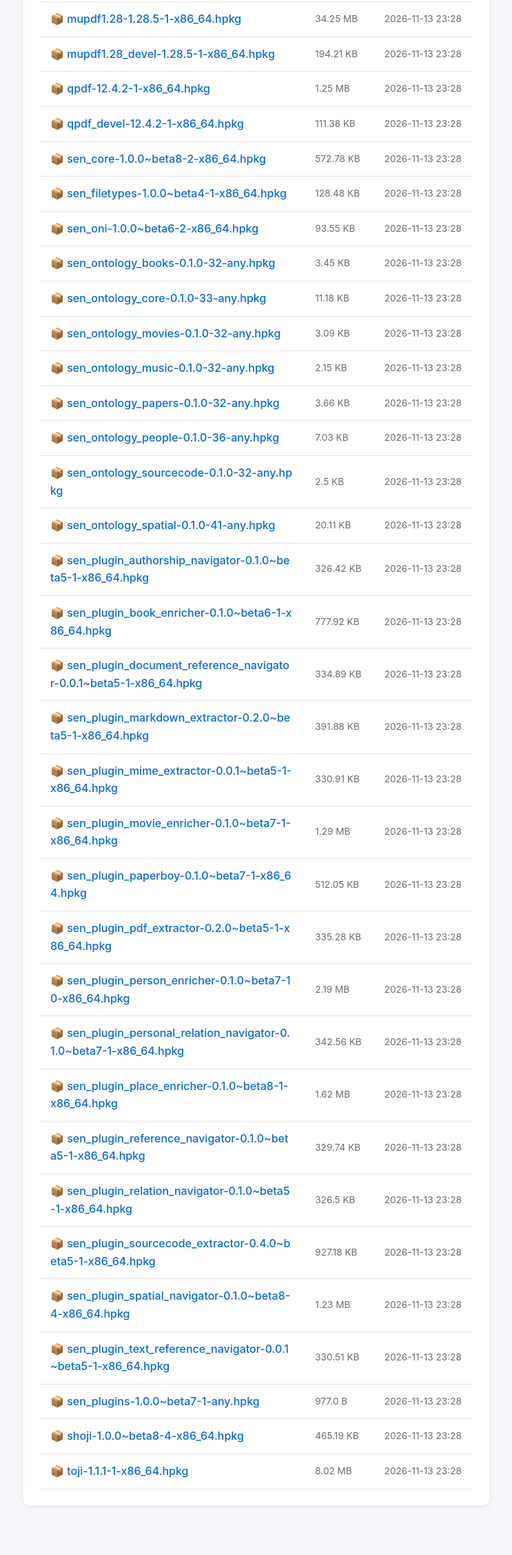
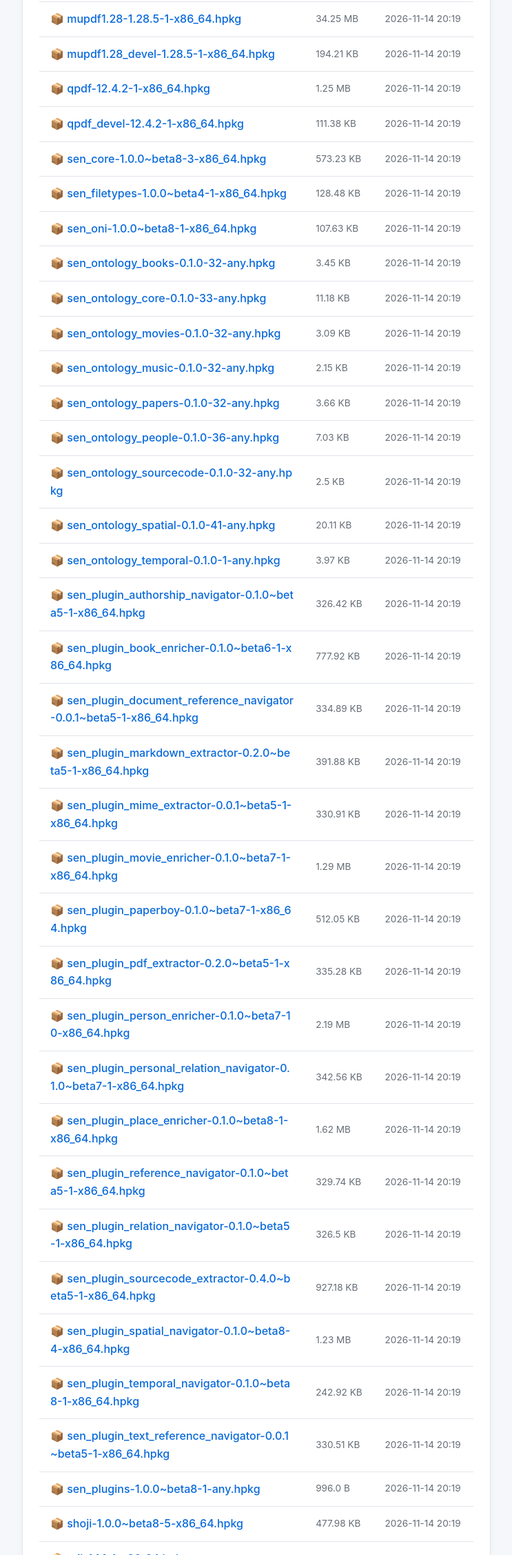
Before and after one commit to sen-laboratories/kiri, a plain HTML site: page x86_64/packages/index.html in a window 1280 px wide. Shown: the part 546-2800 px from the top of the page at 69% size, without its empty margins (268-1011 px from the left). Drawn offline with Linux system fonts and the light colour scheme.

Commit message:
Update the repository index

```diff
--- a/x86_64/packages/index.html
+++ b/x86_64/packages/index.html
@@ -61,187 +61,197 @@
         <tr>
           <td><a href="akita-1.0.0~beta7-3-x86_64.hpkg" class="file-link">📦 akita-1.0.0~beta7-3-x86_64.hpkg</a></td>
           <td class="file-size">940.46 KB</td>
-          <td class="file-date">2026-11-13 23:28</td>
+          <td class="file-date">2026-11-14 20:19</td>
         </tr>
         <tr>
           <td><a href="basho-0.1.0~develop.1-7-x86_64.hpkg" class="file-link">📦 basho-0.1.0~develop.1-7-x86_64.hpkg</a></td>
           <td class="file-size">241.69 KB</td>
-          <td class="file-date">2026-11-13 23:28</td>
+          <td class="file-date">2026-11-14 20:19</td>
         </tr>
         <tr>
           <td><a href="basho_devel-0.1.0~develop.1-7-x86_64.hpkg" class="file-link">📦 basho_devel-0.1.0~develop.1-7-x86_64.hpkg</a></td>
           <td class="file-size">9.1 KB</td>
-          <td class="file-date">2026-11-13 23:28</td>
+          <td class="file-date">2026-11-14 20:19</td>
         </tr>
         <tr>
           <td><a href="mupdf1.28-1.28.5-1-x86_64.hpkg" class="file-link">📦 mupdf1.28-1.28.5-1-x86_64.hpkg</a></td>
           <td class="file-size">34.25 MB</td>
-          <td class="file-date">2026-11-13 23:28</td>
+          <td class="file-date">2026-11-14 20:19</td>
         </tr>
         <tr>
           <td><a href="mupdf1.28_devel-1.28.5-1-x86_64.hpkg" class="file-link">📦 mupdf1.28_devel-1.28.5-1-x86_64.hpkg</a></td>
           <td class="file-size">194.21 KB</td>
-          <td class="file-date">2026-11-13 23:28</td>
+          <td class="file-date">2026-11-14 20:19</td>
         </tr>
         <tr>
           <td><a href="qpdf-12.4.2-1-x86_64.hpkg" class="file-link">📦 qpdf-12.4.2-1-x86_64.hpkg</a></td>
           <td class="file-size">1.25 MB</td>
-          <td class="file-date">2026-11-13 23:28</td>
+          <td class="file-date">2026-11-14 20:19</td>
         </tr>
         <tr>
           <td><a href="qpdf_devel-12.4.2-1-x86_64.hpkg" class="file-link">📦 qpdf_devel-12.4.2-1-x86_64.hpkg</a></td>
           <td class="file-size">111.38 KB</td>
-          <td class="file-date">2026-11-13 23:28</td>
+          <td class="file-date">2026-11-14 20:19</td>
         </tr>
         <tr>
-          <td><a href="sen_core-1.0.0~beta8-2-x86_64.hpkg" class="file-link">📦 sen_core-1.0.0~beta8-2-x86_64.hpkg</a></td>
-          <td class="file-size">572.78 KB</td>
-          <td class="file-date">2026-11-13 23:28</td>
+          <td><a href="sen_core-1.0.0~beta8-3-x86_64.hpkg" class="file-link">📦 sen_core-1.0.0~beta8-3-x86_64.hpkg</a></td>
+          <td class="file-size">573.23 KB</td>
+          <td class="file-date">2026-11-14 20:19</td>
         </tr>
         <tr>
           <td><a href="sen_filetypes-1.0.0~beta4-1-x86_64.hpkg" class="file-link">📦 sen_filetypes-1.0.0~beta4-1-x86_64.hpkg</a></td>
           <td class="file-size">128.48 KB</td>
-          <td class="file-date">2026-11-13 23:28</td>
+          <td class="file-date">2026-11-14 20:19</td>
         </tr>
         <tr>
-          <td><a href="sen_oni-1.0.0~beta6-2-x86_64.hpkg" class="file-link">📦 sen_oni-1.0.0~beta6-2-x86_64.hpkg</a></td>
-          <td class="file-size">93.55 KB</td>
-          <td class="file-date">2026-11-13 23:28</td>
+          <td><a href="sen_oni-1.0.0~beta8-1-x86_64.hpkg" class="file-link">📦 sen_oni-1.0.0~beta8-1-x86_64.hpkg</a></td>
+          <td class="file-size">107.63 KB</td>
+          <td class="file-date">2026-11-14 20:19</td>
         </tr>
         <tr>
           <td><a href="sen_ontology_books-0.1.0-32-any.hpkg" class="file-link">📦 sen_ontology_books-0.1.0-32-any.hpkg</a></td>
           <td class="file-size">3.45 KB</td>
-          <td class="file-date">2026-11-13 23:28</td>
+          <td class="file-date">2026-11-14 20:19</td>
         </tr>
         <tr>
           <td><a href="sen_ontology_core-0.1.0-33-any.hpkg" class="file-link">📦 sen_ontology_core-0.1.0-33-any.hpkg</a></td>
           <td class="file-size">11.18 KB</td>
-          <td class="file-date">2026-11-13 23:28</td>
+          <td class="file-date">2026-11-14 20:19</td>
         </tr>
         <tr>
           <td><a href="sen_ontology_movies-0.1.0-32-any.hpkg" class="file-link">📦 sen_ontology_movies-0.1.0-32-any.hpkg</a></td>
           <td class="file-size">3.09 KB</td>
-          <td class="file-date">2026-11-13 23:28</td>
+          <td class="file-date">2026-11-14 20:19</td>
         </tr>
         <tr>
           <td><a href="sen_ontology_music-0.1.0-32-any.hpkg" class="file-link">📦 sen_ontology_music-0.1.0-32-any.hpkg</a></td>
           <td class="file-size">2.15 KB</td>
-          <td class="file-date">2026-11-13 23:28</td>
+          <td class="file-date">2026-11-14 20:19</td>
         </tr>
         <tr>
           <td><a href="sen_ontology_papers-0.1.0-32-any.hpkg" class="file-link">📦 sen_ontology_papers-0.1.0-32-any.hpkg</a></td>
           <td class="file-size">3.66 KB</td>
-          <td class="file-date">2026-11-13 23:28</td>
+          <td class="file-date">2026-11-14 20:19</td>
         </tr>
         <tr>
           <td><a href="sen_ontology_people-0.1.0-36-any.hpkg" class="file-link">📦 sen_ontology_people-0.1.0-36-any.hpkg</a></td>
           <td class="file-size">7.03 KB</td>
-          <td class="file-date">2026-11-13 23:28</td>
+          <td class="file-date">2026-11-14 20:19</td>
         </tr>
         <tr>
           <td><a href="sen_ontology_sourcecode-0.1.0-32-any.hpkg" class="file-link">📦 sen_ontology_sourcecode-0.1.0-32-any.hpkg</a></td>
           <td class="file-size">2.5 KB</td>
-          <td class="file-date">2026-11-13 23:28</td>
+          <td class="file-date">2026-11-14 20:19</td>
         </tr>
         <tr>
           <td><a href="sen_ontology_spatial-0.1.0-41-any.hpkg" class="file-link">📦 sen_ontology_spatial-0.1.0-41-any.hpkg</a></td>
           <td class="file-size">20.11 KB</td>
-          <td class="file-date">2026-11-13 23:28</td>
+          <td class="file-date">2026-11-14 20:19</td>
+        </tr>
+        <tr>
+          <td><a href="sen_ontology_temporal-0.1.0-1-any.hpkg" class="file-link">📦 sen_ontology_temporal-0.1.0-1-any.hpkg</a></td>
+          <td class="file-size">3.97 KB</td>
+          <td class="file-date">2026-11-14 20:19</td>
         </tr>
         <tr>
           <td><a href="sen_plugin_authorship_navigator-0.1.0~beta5-1-x86_64.hpkg" class="file-link">📦 sen_plugin_authorship_navigator-0.1.0~beta5-1-x86_64.hpkg</a></td>
           <td class="file-size">326.42 KB</td>
-          <td class="file-date">2026-11-13 23:28</td>
+          <td class="file-date">2026-11-14 20:19</td>
         </tr>
         <tr>
           <td><a href="sen_plugin_book_enricher-0.1.0~beta6-1-x86_64.hpkg" class="file-link">📦 sen_plugin_book_enricher-0.1.0~beta6-1-x86_64.hpkg</a></td>
           <td class="file-size">777.92 KB</td>
-          <td class="file-date">2026-11-13 23:28</td>
+          <td class="file-date">2026-11-14 20:19</td>
         </tr>
         <tr>
           <td><a href="sen_plugin_document_reference_navigator-0.0.1~beta5-1-x86_64.hpkg" class="file-link">📦 sen_plugin_document_reference_navigator-0.0.1~beta5-1-x86_64.hpkg</a></td>
           <td class="file-size">334.89 KB</td>
-          <td class="file-date">2026-11-13 23:28</td>
+          <td class="file-date">2026-11-14 20:19</td>
         </tr>
         <tr>
           <td><a href="sen_plugin_markdown_extractor-0.2.0~beta5-1-x86_64.hpkg" class="file-link">📦 sen_plugin_markdown_extractor-0.2.0~beta5-1-x86_64.hpkg</a></td>
           <td class="file-size">391.88 KB</td>
-          <td class="file-date">2026-11-13 23:28</td>
+          <td class="file-date">2026-11-14 20:19</td>
         </tr>
         <tr>
           <td><a href="sen_plugin_mime_extractor-0.0.1~beta5-1-x86_64.hpkg" class="file-link">📦 sen_plugin_mime_extractor-0.0.1~beta5-1-x86_64.hpkg</a></td>
           <td class="file-size">330.91 KB</td>
-          <td class="file-date">2026-11-13 23:28</td>
+          <td class="file-date">2026-11-14 20:19</td>
         </tr>
         <tr>
           <td><a href="sen_plugin_movie_enricher-0.1.0~beta7-1-x86_64.hpkg" class="file-link">📦 sen_plugin_movie_enricher-0.1.0~beta7-1-x86_64.hpkg</a></td>
           <td class="file-size">1.29 MB</td>
-          <td class="file-date">2026-11-13 23:28</td>
+          <td class="file-date">2026-11-14 20:19</td>
         </tr>
         <tr>
           <td><a href="sen_plugin_paperboy-0.1.0~beta7-1-x86_64.hpkg" class="file-link">📦 sen_plugin_paperboy-0.1.0~beta7-1-x86_64.hpkg</a></td>
           <td class="file-size">512.05 KB</td>
-          <td class="file-date">2026-11-13 23:28</td>
+          <td class="file-date">2026-11-14 20:19</td>
         </tr>
         <tr>
           <td><a href="sen_plugin_pdf_extractor-0.2.0~beta5-1-x86_64.hpkg" class="file-link">📦 sen_plugin_pdf_extractor-0.2.0~beta5-1-x86_64.hpkg</a></td>
           <td class="file-size">335.28 KB</td>
-          <td class="file-date">2026-11-13 23:28</td>
+          <td class="file-date">2026-11-14 20:19</td>
         </tr>
         <tr>
           <td><a href="sen_plugin_person_enricher-0.1.0~beta7-10-x86_64.hpkg" class="file-link">📦 sen_plugin_person_enricher-0.1.0~beta7-10-x86_64.hpkg</a></td>
           <td class="file-size">2.19 MB</td>
-          <td class="file-date">2026-11-13 23:28</td>
+          <td class="file-date">2026-11-14 20:19</td>
         </tr>
         <tr>
           <td><a href="sen_plugin_personal_relation_navigator-0.1.0~beta7-1-x86_64.hpkg" class="file-link">📦 sen_plugin_personal_relation_navigator-0.1.0~beta7-1-x86_64.hpkg</a></td>
           <td class="file-size">342.56 KB</td>
-          <td class="file-date">2026-11-13 23:28</td>
+          <td class="file-date">2026-11-14 20:19</td>
         </tr>
         <tr>
           <td><a href="sen_plugin_place_enricher-0.1.0~beta8-1-x86_64.hpkg" class="file-link">📦 sen_plugin_place_enricher-0.1.0~beta8-1-x86_64.hpkg</a></td>
           <td class="file-size">1.62 MB</td>
-          <td class="file-date">2026-11-13 23:28</td>
+          <td class="file-date">2026-11-14 20:19</td>
         </tr>
         <tr>
           <td><a href="sen_plugin_reference_navigator-0.1.0~beta5-1-x86_64.hpkg" class="file-link">📦 sen_plugin_reference_navigator-0.1.0~beta5-1-x86_64.hpkg</a></td>
           <td class="file-size">329.74 KB</td>
-          <td class="file-date">2026-11-13 23:28</td>
+          <td class="file-date">2026-11-14 20:19</td>
         </tr>
         <tr>
           <td><a href="sen_plugin_relation_navigator-0.1.0~beta5-1-x86_64.hpkg" class="file-link">📦 sen_plugin_relation_navigator-0.1.0~beta5-1-x86_64.hpkg</a></td>
           <td class="file-size">326.5 KB</td>
-          <td class="file-date">2026-11-13 23:28</td>
+          <td class="file-date">2026-11-14 20:19</td>
         </tr>
         <tr>
           <td><a href="sen_plugin_sourcecode_extractor-0.4.0~beta5-1-x86_64.hpkg" class="file-link">📦 sen_plugin_sourcecode_extractor-0.4.0~beta5-1-x86_64.hpkg</a></td>
           <td class="file-size">927.18 KB</td>
-          <td class="file-date">2026-11-13 23:28</td>
+          <td class="file-date">2026-11-14 20:19</td>
         </tr>
         <tr>
           <td><a href="sen_plugin_spatial_navigator-0.1.0~beta8-4-x86_64.hpkg" class="file-link">📦 sen_plugin_spatial_navigator-0.1.0~beta8-4-x86_64.hpkg</a></td>
           <td class="file-size">1.23 MB</td>
-          <td class="file-date">2026-11-13 23:28</td>
+          <td class="file-date">2026-11-14 20:19</td>
+        </tr>
+        <tr>
+          <td><a href="sen_plugin_temporal_navigator-0.1.0~beta8-1-x86_64.hpkg" class="file-link">📦 sen_plugin_temporal_navigator-0.1.0~beta8-1-x86_64.hpkg</a></td>
+          <td class="file-size">242.92 KB</td>
+          <td class="file-date">2026-11-14 20:19</td>
         </tr>
         <tr>
           <td><a href="sen_plugin_text_reference_navigator-0.0.1~beta5-1-x86_64.hpkg" class="file-link">📦 sen_plugin_text_reference_navigator-0.0.1~beta5-1-x86_64.hpkg</a></td>
           <td class="file-size">330.51 KB</td>
-          <td class="file-date">2026-11-13 23:28</td>
+          <td class="file-date">2026-11-14 20:19</td>
         </tr>
         <tr>
-          <td><a href="sen_plugins-1.0.0~beta7-1-any.hpkg" class="file-link">📦 sen_plugins-1.0.0~beta7-1-any.hpkg</a></td>
-          <td class="file-size">977.0 B</td>
-          <td class="file-date">2026-11-13 23:28</td>
+          <td><a href="sen_plugins-1.0.0~beta8-1-any.hpkg" class="file-link">📦 sen_plugins-1.0.0~beta8-1-any.hpkg</a></td>
+          <td class="file-size">996.0 B</td>
+          <td class="file-date">2026-11-14 20:19</td>
         </tr>
         <tr>
-          <td><a href="shoji-1.0.0~beta8-4-x86_64.hpkg" class="file-link">📦 shoji-1.0.0~beta8-4-x86_64.hpkg</a></td>
-          <td class="file-size">465.19 KB</td>
-          <td class="file-date">2026-11-13 23:28</td>
+          <td><a href="shoji-1.0.0~beta8-5-x86_64.hpkg" class="file-link">📦 shoji-1.0.0~beta8-5-x86_64.hpkg</a></td>
+          <td class="file-size">477.98 KB</td>
+          <td class="file-date">2026-11-14 20:19</td>
         </tr>
         <tr>
           <td><a href="toji-1.1.1-1-x86_64.hpkg" class="file-link">📦 toji-1.1.1-1-x86_64.hpkg</a></td>
           <td class="file-size">8.02 MB</td>
-          <td class="file-date">2026-11-13 23:28</td>
+          <td class="file-date">2026-11-14 20:19</td>
         </tr>
         </tbody>
       </table>
```
Also changed, not shown: 2 other files.
